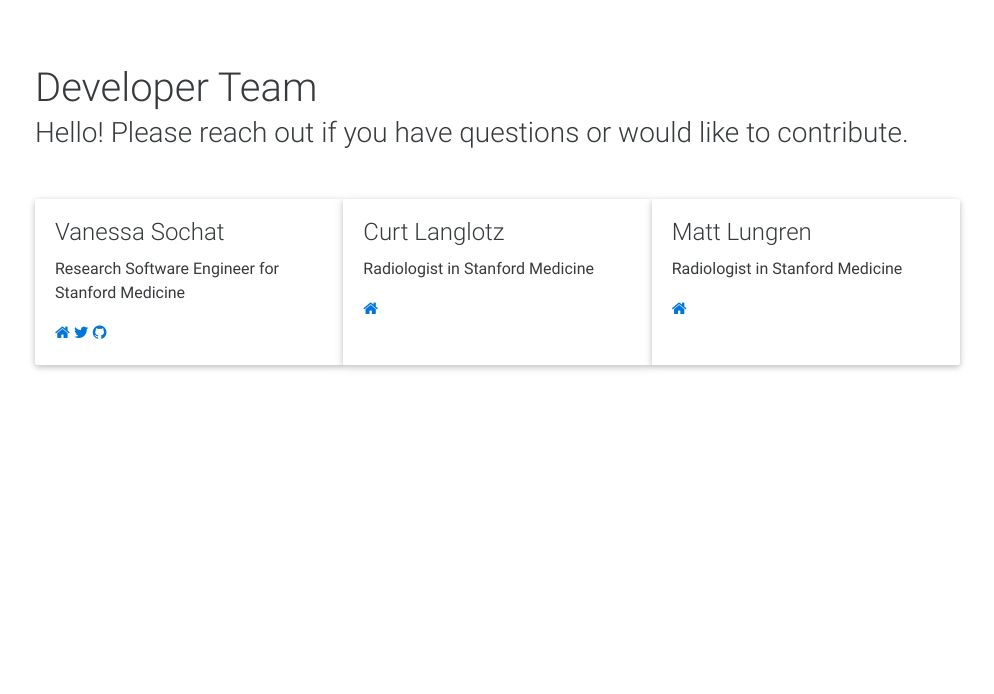
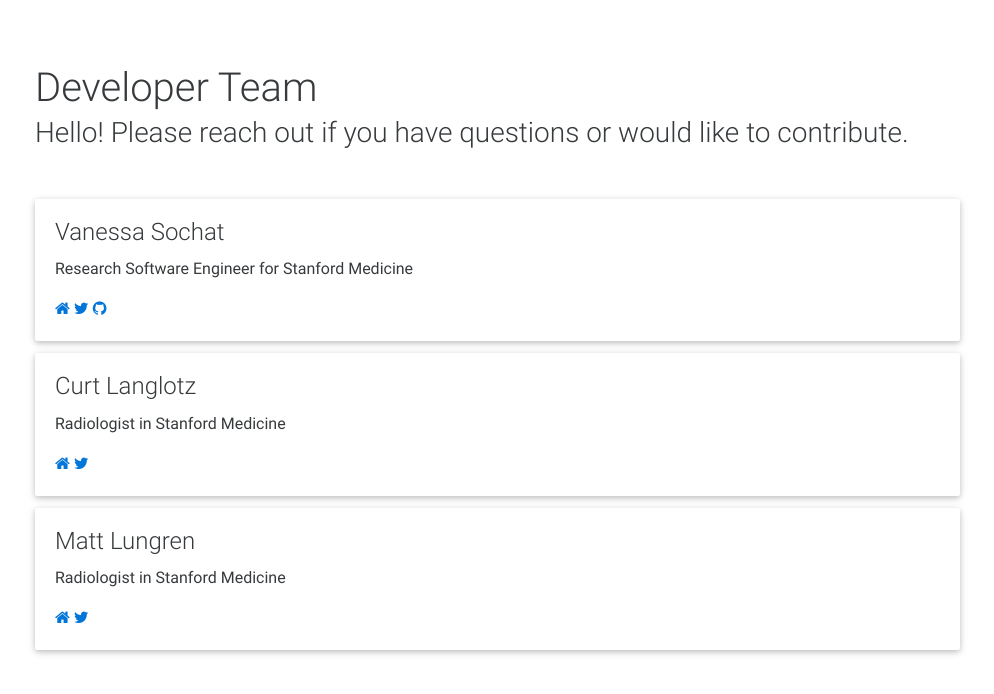
Before and after one commit to radinformatics/whatisit, a Django app: page /about in a window 1280 px wide. Shown: the part 136-830 px from the top of the page, without its empty margins (50-1044 px from the left). Before the commit the page ends 506 px from the top, so only its background shows below. Run offline with Django 3.2, Linux system fonts and the light colour scheme; parts of the project's set-up code (start-up, migrations or seed data) failed here and were passed over; some libraries are stand-ins or nearby versions.

Commit message:
updating about page to be a bit cleaner

```diff
--- a/whatisit/apps/main/templates/main/about.html
+++ b/whatisit/apps/main/templates/main/about.html
@@ -1,6 +1,11 @@
 {% extends "main/base.html" %}
 {% load staticfiles %}
 {% block head %}
+<style>
+.card {
+  cursor: pointer;
+}
+</style>
 {% endblock %}
 {% block content %}
 
@@ -11,38 +16,40 @@
                             <h1>Developer Team</h1>
                             <h3>Hello! Please reach out if you have questions or would like to contribute.</h3>
 
-			<div class="card-group" style="margin-top:50px">
+			<div style="margin-top:50px">
 
-			    <div class="card">
+			    <div class="card" id="vcard">
 				<div class="card-block">
 				    <h4 class="card-title">Vanessa Sochat</h4>
 				    <p class="card-text">Research Software Engineer for Stanford Medicine</p>
                       		    <p class="card-text">
-		                            <a href="https://vsoch.github.io/"><i class="fa fa-home"></i></a>
-		                            <a href="http://www.twitter.com/vsoch"><i class="fa fa-twitter"></i></a>
-		                            <a href="http://www.github.com/vsoch"><i class="fa fa-github"></i></a>
+		                            <a target="_blank" href="https://vsoch.github.io/"><i class="fa fa-home"></i></a>
+		                            <a target="_blank" href="http://www.twitter.com/vsoch"><i class="fa fa-twitter"></i></a>
+		                            <a target="_blank" href="http://www.github.com/vsoch"><i class="fa fa-github"></i></a>
                                     </p>
 				</div>
 			    </div>
 
 
-			    <div class="card">
+			    <div class="card" id="ccard">
 				<div class="card-block">
 				    <h4 class="card-title">Curt Langlotz</h4>
 				    <p class="card-text">Radiologist in Stanford Medicine</p>
                       		    <p class="card-text">
-		                            <a href="https://langlotzlab.stanford.edu"><i class="fa fa-home"></i></a>
+		                            <a target="_blank" href="https://langlotzlab.stanford.edu"><i class="fa fa-home"></i></a>
+                                            <a target="_blank" href="http://www.twitter.com/curtlanglotz"><i class="fa fa-twitter"></i></a>
                                     </p>
 				</div>
 			    </div>
 
 
-			    <div class="card">
+			    <div class="card" id="mcard">
 				<div class="card-block">
 				    <h4 class="card-title">Matt Lungren</h4>
 				    <p class="card-text">Radiologist in Stanford Medicine</p>
                       		    <p class="card-text">
-		                            <a href="https://langlotzlab.stanford.edu"><i class="fa fa-home"></i></a>
+		                            <a target="_blank" href="https://langlotzlab.stanford.edu"><i class="fa fa-home"></i></a>
+                                            <a target="_blank" href="https://twitter.com/mattlungrenMD"><i class="fa fa-twitter"></i></a>
                                     </p>
 				</div>
 			    </div>
@@ -57,3 +64,18 @@
             </div>
 
 {% endblock %}
+{% block scripts %}
+<script>
+$(document).ready(function(){
+    $("#vcard").click(function(){
+        document.location = 'https://vsoch.github.io'
+    })
+    $("#ccard").click(function(){
+        document.location = 'https://langlotzlab.stanford.edu'
+    })
+    $("#mcard").click(function(){
+        document.location = 'https://langlotzlab.stanford.edu'
+    })
+})
+</script>
+{% endblock %}
--- a/whatisit/apps/wordfish/utils.py
+++ b/whatisit/apps/wordfish/utils.py
@@ -7,7 +7,8 @@ from itertools import chain
 from whatisit.apps.wordfish.models import (
     AllowedAnnotation,
     Annotation,
-    Report
+    Report,
+    ReportCollection
 )
 from whatisit.settings import MEDIA_ROOT
 import numpy
```
Also changed, not shown: scripts/upload_demo.py (+18 -15 lines).
